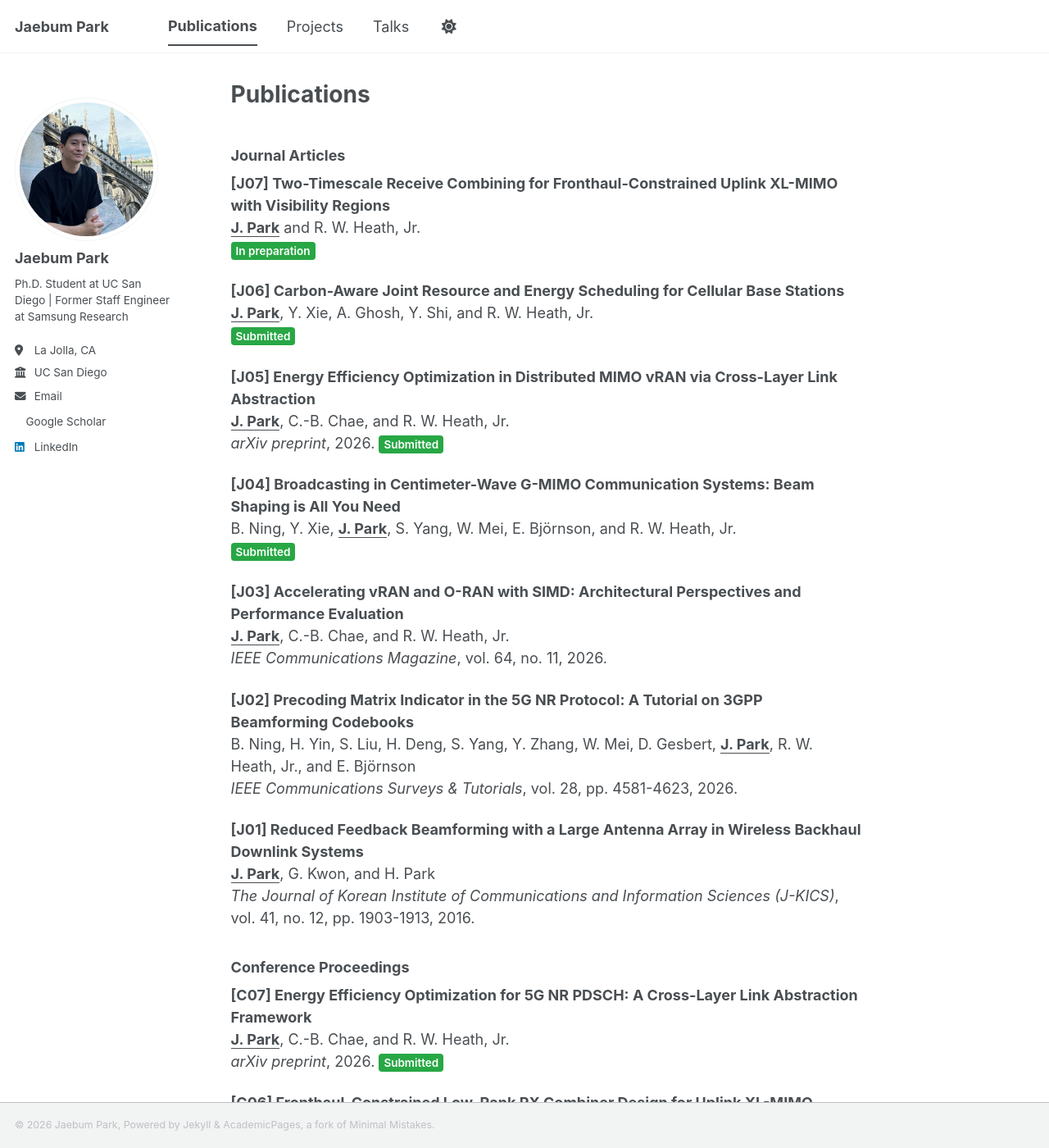
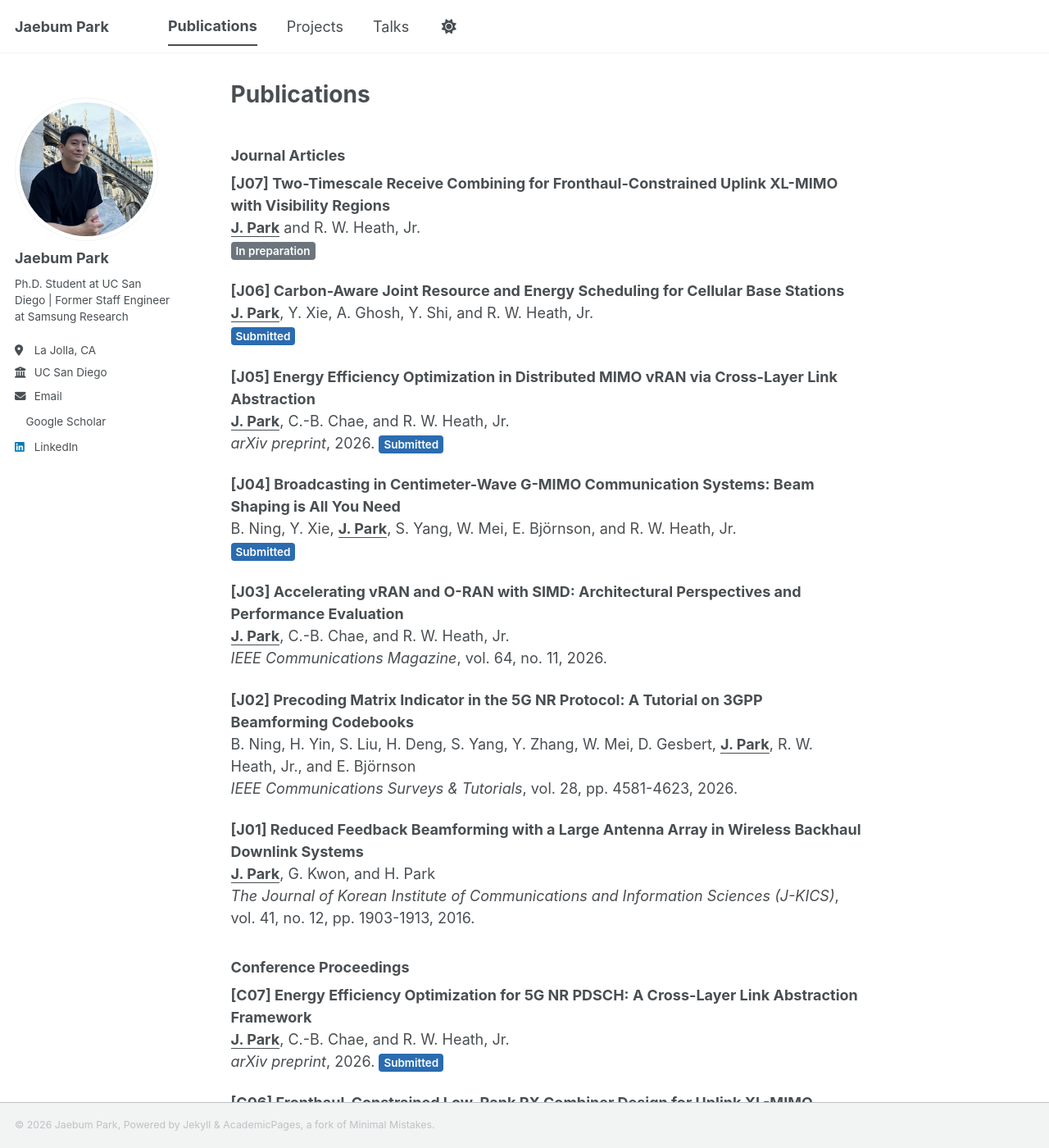
Before and after one commit to jpark-wireless/jpark-wireless.github.io, a Jekyll site: the page built from _pages/publications.md, in a window 1280 px wide and 1400 px high. Shown: the whole window at 82% size. Built offline with Jekyll 4.4.1, drawn with Linux system fonts in a browser that asks for light colours; a style sheet for code colours, icons or effects is not loaded.

Commit message:
Color publication badges by status
Signed-off-by: Jaebum Park <jaypark8891@gmail.com>

```diff
--- a/_pages/publications.md
+++ b/_pages/publications.md
@@ -8,19 +8,19 @@ author_profile: true
 
 <b>\[J07\] Two-Timescale Receive Combining for Fronthaul-Constrained Uplink XL-MIMO with Visibility Regions</b> <br>
 <b><u>J. Park</u></b> and R. W. Heath, Jr. <br>
-<span class="pub-badge">In preparation</span>
+<span class="pub-badge in-preparation">In preparation</span>
 
 <b>\[J06\] Carbon-Aware Joint Resource and Energy Scheduling for Cellular Base Stations</b> <br>
 <b><u>J. Park</u></b>, Y. Xie, A. Ghosh, Y. Shi, and R. W. Heath, Jr. <br>
-<span class="pub-badge">Submitted</span>
+<span class="pub-badge submitted">Submitted</span>
 
 <b>\[J05\] Energy Efficiency Optimization in Distributed MIMO vRAN via Cross-Layer Link Abstraction</b> <br>
 <b><u>J. Park</u></b>, C.-B. Chae, and R. W. Heath, Jr. <br>
-<i>arXiv preprint</i>, 2026. <span class="pub-badge">Submitted</span>
+<i>arXiv preprint</i>, 2026. <span class="pub-badge submitted">Submitted</span>
 
 <b>\[J04\] Broadcasting in Centimeter-Wave G-MIMO Communication Systems: Beam Shaping is All You Need</b> <br>
 B. Ning, Y. Xie, <b><u>J. Park</u></b>, S. Yang, W. Mei, E. Björnson, and R. W. Heath, Jr. <br>
-<span class="pub-badge">Submitted</span>
+<span class="pub-badge submitted">Submitted</span>
 
 <b>\[J03\] Accelerating vRAN and O-RAN with SIMD: Architectural Perspectives and Performance Evaluation</b> <br>
 <b><u>J. Park</u></b>, C.-B. Chae, and R. W. Heath, Jr. <br>
@@ -39,11 +39,11 @@ B. Ning, H. Yin, S. Liu, H. Deng, S. Yang, Y. Zhang, W. Mei, D. Gesbert, <b><u>J
 
 <b>\[C07\] Energy Efficiency Optimization for 5G NR PDSCH: A Cross-Layer Link Abstraction Framework</b> <br>
 <b><u>J. Park</u></b>, C.-B. Chae, and R. W. Heath, Jr. <br>
-<i>arXiv preprint</i>, 2026. <span class="pub-badge">Submitted</span>
+<i>arXiv preprint</i>, 2026. <span class="pub-badge submitted">Submitted</span>
 
 <b>\[C06\] Fronthaul-Constrained Low-Rank RX Combiner Design for Uplink XL-MIMO</b> <br>
 <b><u>J. Park</u></b> and R. W. Heath, Jr. <br>
-<i>2026 60th Asilomar Conference on Signals, Systems, and Computers</i>, Pacific Grove, CA, USA, 2026. <span class="pub-badge">Accepted</span>
+<i>2026 60th Asilomar Conference on Signals, Systems, and Computers</i>, Pacific Grove, CA, USA, 2026. <span class="pub-badge accepted">Accepted</span>
 
 <b>\[C05\] Switch-DFT: Adaptive Waveform and MIMO Switching for Energy-Efficient Base Stations</b> <br>
 <b><u>J. Park</u></b>, C.-B. Chae, and R. W. Heath, Jr. <br>
--- a/assets/css/main.scss
+++ b/assets/css/main.scss
@@ -39,7 +39,7 @@
 ;
 /* Status badge for publications (e.g., In preparation, Submitted, Accepted) */
 .pub-badge {
-  background-color: #28a745;
+  background-color: #6c757d;
   color: #fff;
   padding: 1px 6px;
   border-radius: 4px;
@@ -47,6 +47,10 @@
   font-weight: 600;
   display: inline-block;
   vertical-align: middle;
+
+  &.in-preparation { background-color: #6c757d; }
+  &.submitted      { background-color: #2b6cb0; }
+  &.accepted       { background-color: #1e7e34; }
 }
 
 /* Row of photos shown side by side (stacks vertically on narrow screens) */
```
